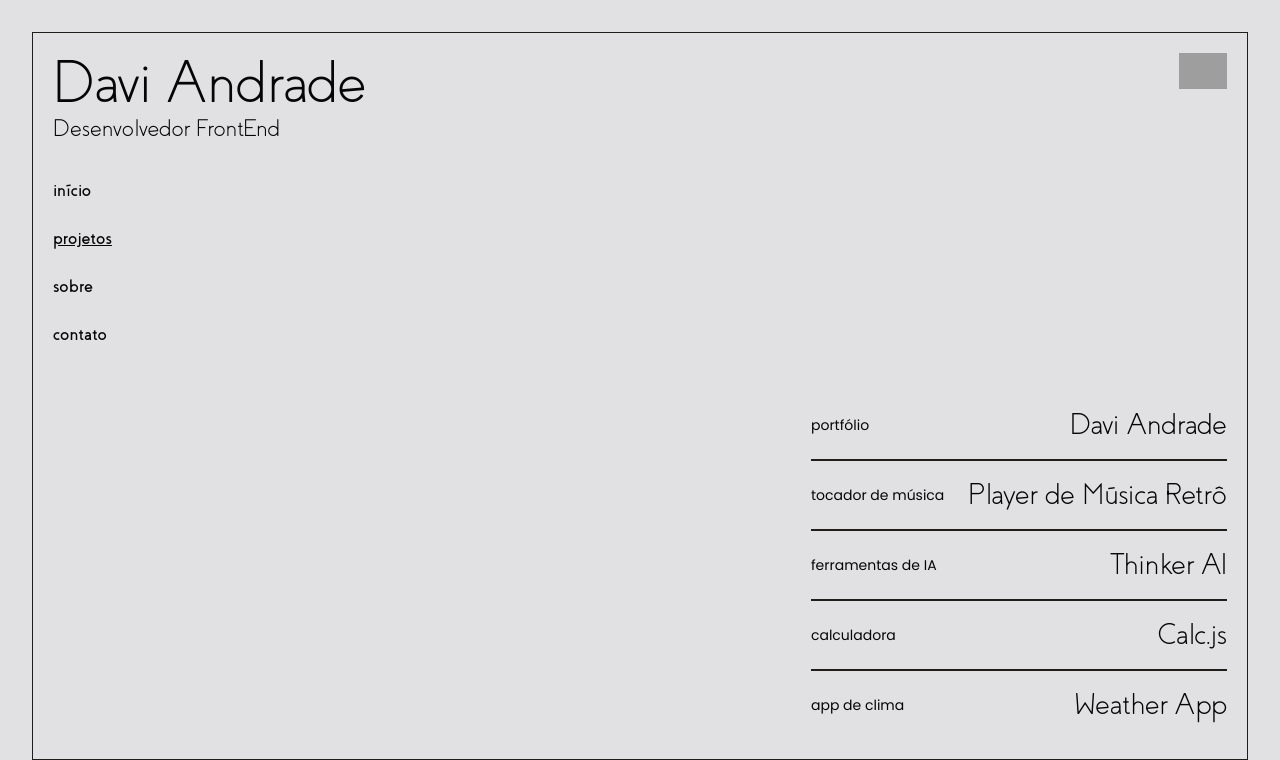
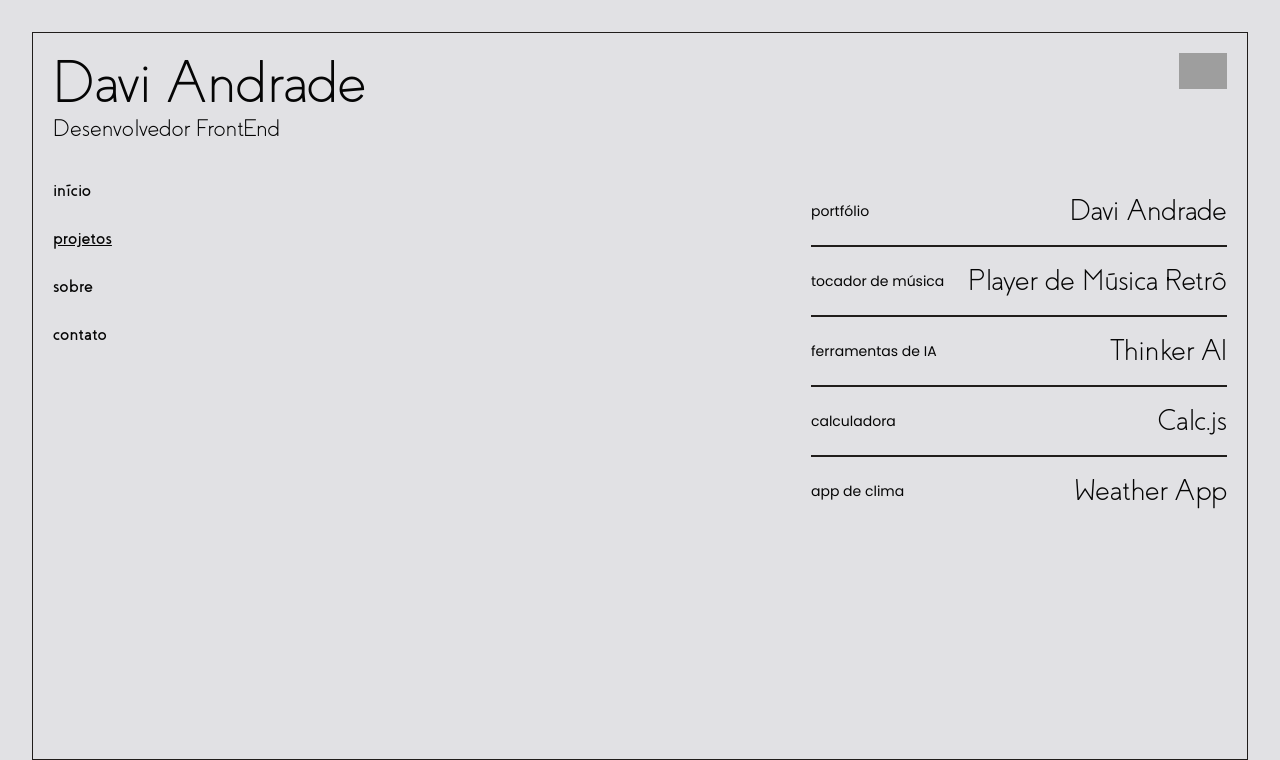
Before and after one commit to davi-andrade-js/dv-portfolio, a Next.js app: page /projects in a window 1280 px wide. Shown: the top 760 px of the page. Built offline with nearby package versions, Linux system fonts and the light colour scheme; grey boxes are pictures that could not be loaded.

Commit message:
change projects flex direction

```diff
--- a/src/app/(routes)/projects/page.tsx
+++ b/src/app/(routes)/projects/page.tsx
@@ -4,7 +4,7 @@
 export default function Projects() {
   return (
     <>
-      <div className="flex flex-col justify-between h-full">
+      <div className="flex flex-row justify-between h-full">
         <Sidebar activeSection={"projects"} />
         <ProjectsList />
       </div>
```
